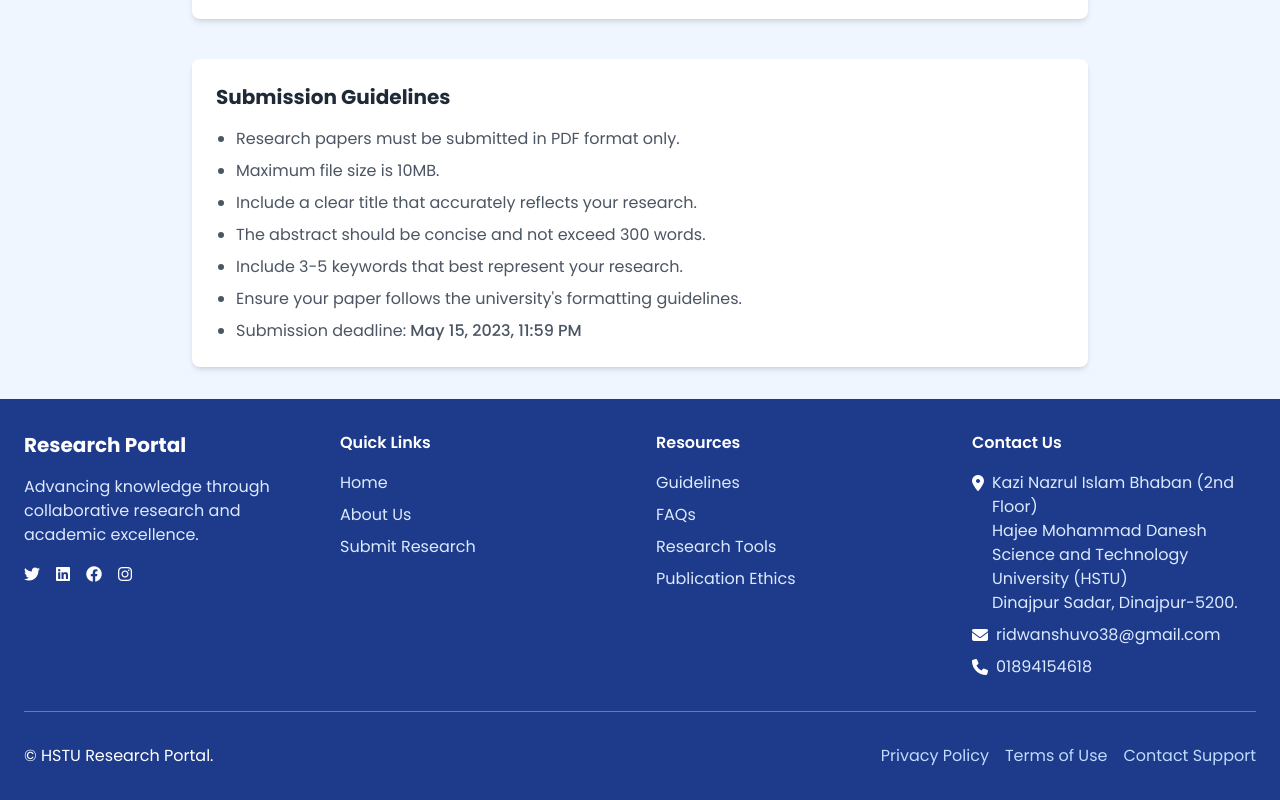
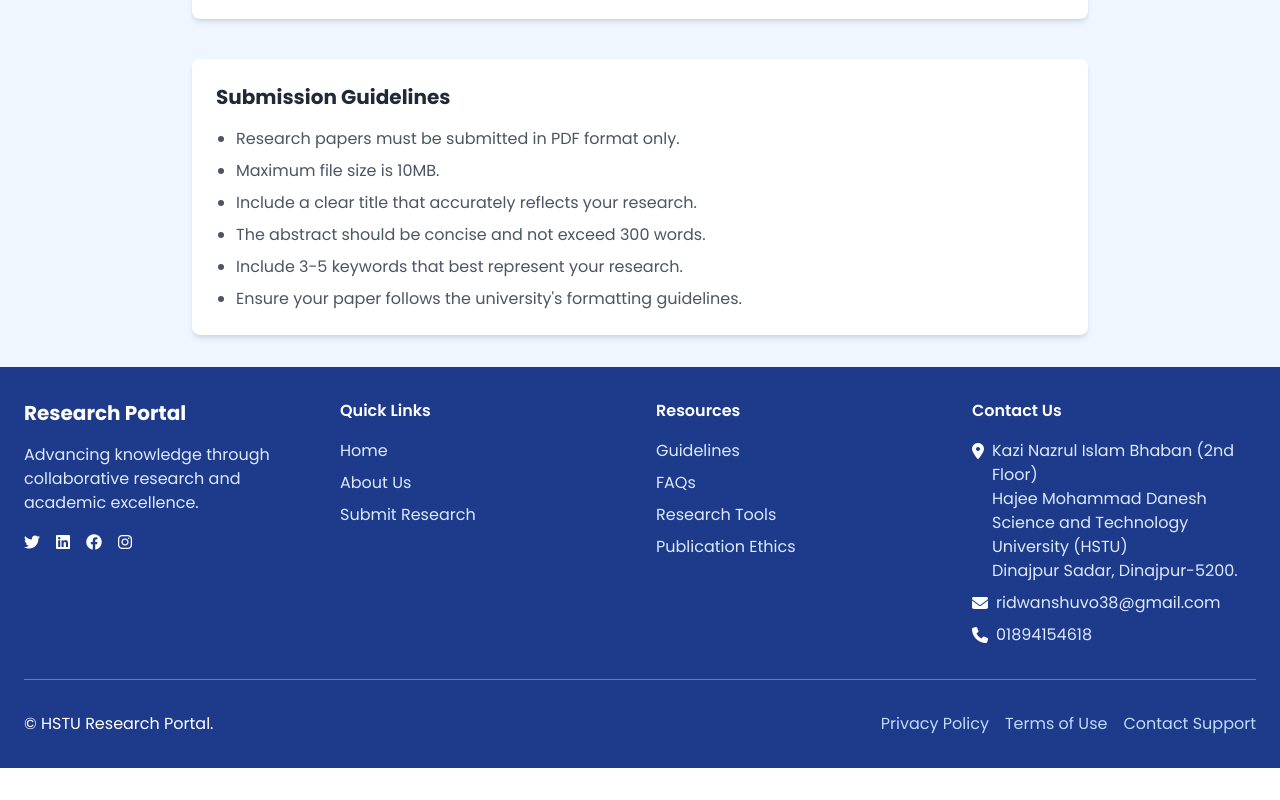
Before and after one commit to RidwanShuvo/ResearchPortalFront, a React (Vite) app: page /submit in a window 1280 px wide. Shown: the part 1602-2402 px from the top of the page. After the commit the page ends 2370 px from the top, so only its background shows below. Built offline with nearby package versions, Linux system fonts and the light colour scheme; no server answers.

Commit message:
Update Submit.jsx

```diff
--- a/src/pages/Submit.jsx
+++ b/src/pages/Submit.jsx
@@ -634,7 +634,7 @@ const Submit = () => {
             <li>The abstract should be concise and not exceed 300 words.</li>
             <li>Include 3-5 keywords that best represent your research.</li>
             <li>Ensure your paper follows the university's formatting guidelines.</li>
-            <li>Submission deadline: <span className="font-medium">May 15, 2023, 11:59 PM</span></li>
+{/*             <li>Submission deadline: <span className="font-medium">May 15, 2023, 11:59 PM</span></li> */}
           </ul>
         </section>
       </div>
```
